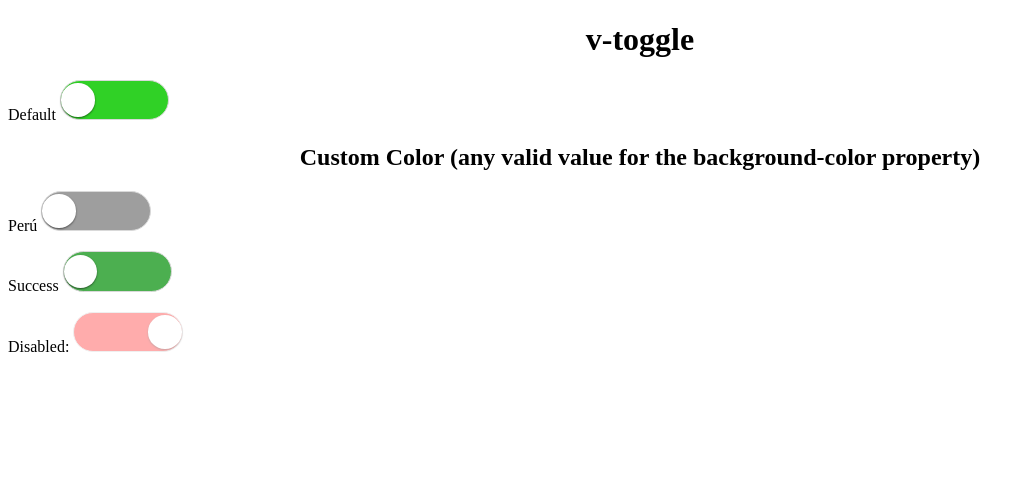
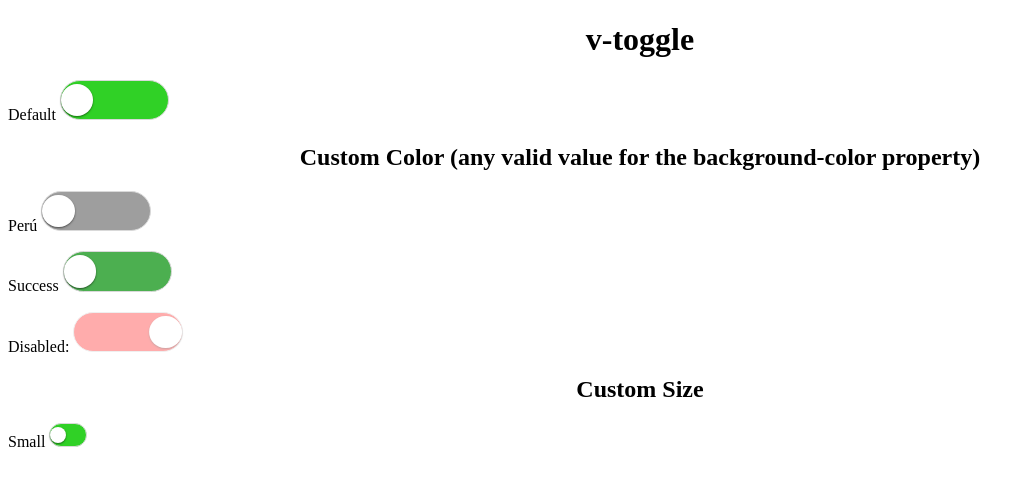
Before and after one commit to eperedo/vue-toggle, a Vue app: page / in a window 1280 px wide. Shown: the top 486 px of the page, without its empty margins (0-1035 px from the left). Built offline with nearby package versions, Linux system fonts and the light colour scheme.

Commit message:
feat(Component): added props for custom size

```diff
--- a/src/App.vue
+++ b/src/App.vue
@@ -29,6 +29,16 @@
 				Disabled:
 				<v-toggle id="v-t-disabled" disabled="true" />
 			</p>
+			<div>
+				<header>
+					<h2 class="title">Custom Size</h2>
+				</header>
+				<p>
+					Small
+					<v-toggle v-bind:width="36" v-bind:height="22"
+						id="v-t-small" v-model="toggleSmall" v-on:input="getValue('toggleSmall')" />
+				</p>
+			</div>
 		</main>
 	</div>
 </template>
@@ -47,6 +57,7 @@ export default {
 			successValue: true,
 			colorValue: true,
 			toggleValue: true,
+			toggleSmall: true,
 		};
 	},
 	components: {
--- a/src/components/VueToggle.vue
+++ b/src/components/VueToggle.vue
@@ -27,15 +27,21 @@ function isDisabled() {
 }
 
 function toggleStyle() {
-	const widthParent = 107.5;
-	const widthCircle = 33.5;
+	const widthParent = this.width;
+	const heightParent = this.height;
+	const widthCircle = this.height - 6;
+	const heightCircle = this.height - 6;
 	const translateX = this.value ? 0 : (widthParent - widthCircle);
 
 	const containerStyle = {
 		'background-color': this.value ? this.activeColor : this.inactiveColor,
+		height: `${heightParent}px`,
+		width: `${widthParent}px`,
 	};
 	const circleStyle = {
+		height: `${heightCircle}px`,
 		transform: `translateX(${translateX}px)`,
+		width: `${widthCircle}px`,
 	};
 	const textStyle = {
 		color: this.value ? this.activeColor : this.inactiveColor,
@@ -62,6 +68,10 @@ export default {
 			type: String,
 			default: 'On',
 		},
+		height: {
+			type: Number,
+			default: 38.4,
+		},
 		inactiveColor: {
 			type: String,
 			default: DEFAULT_INACTIVE_COLOR,
@@ -81,6 +91,10 @@ export default {
 		value: {
 			type: Boolean,
 			default: false,
+		},
+		width: {
+			type: Number,
+			default: 107.5,
 		},
 	},
 };
@@ -112,12 +126,10 @@ export default {
 	.v-toggle-circle {
   	background-color: #fff;
 		border-radius: 50%;
-		bottom: 7%;
-  	box-shadow: 0 1px 2px 0 rgba(0, 0, 0, 0.5);
-  	height: 33.6px;
+		box-shadow: 0 1px 2px 0 rgba(0, 0, 0, 0.5);
 		position: absolute;
+		margin-top: 3px;
 		transition: transform 0.2s cubic-bezier(0,0,.2,1);
-  	width: 33.6px;
 	}
 
 	.text {
```
